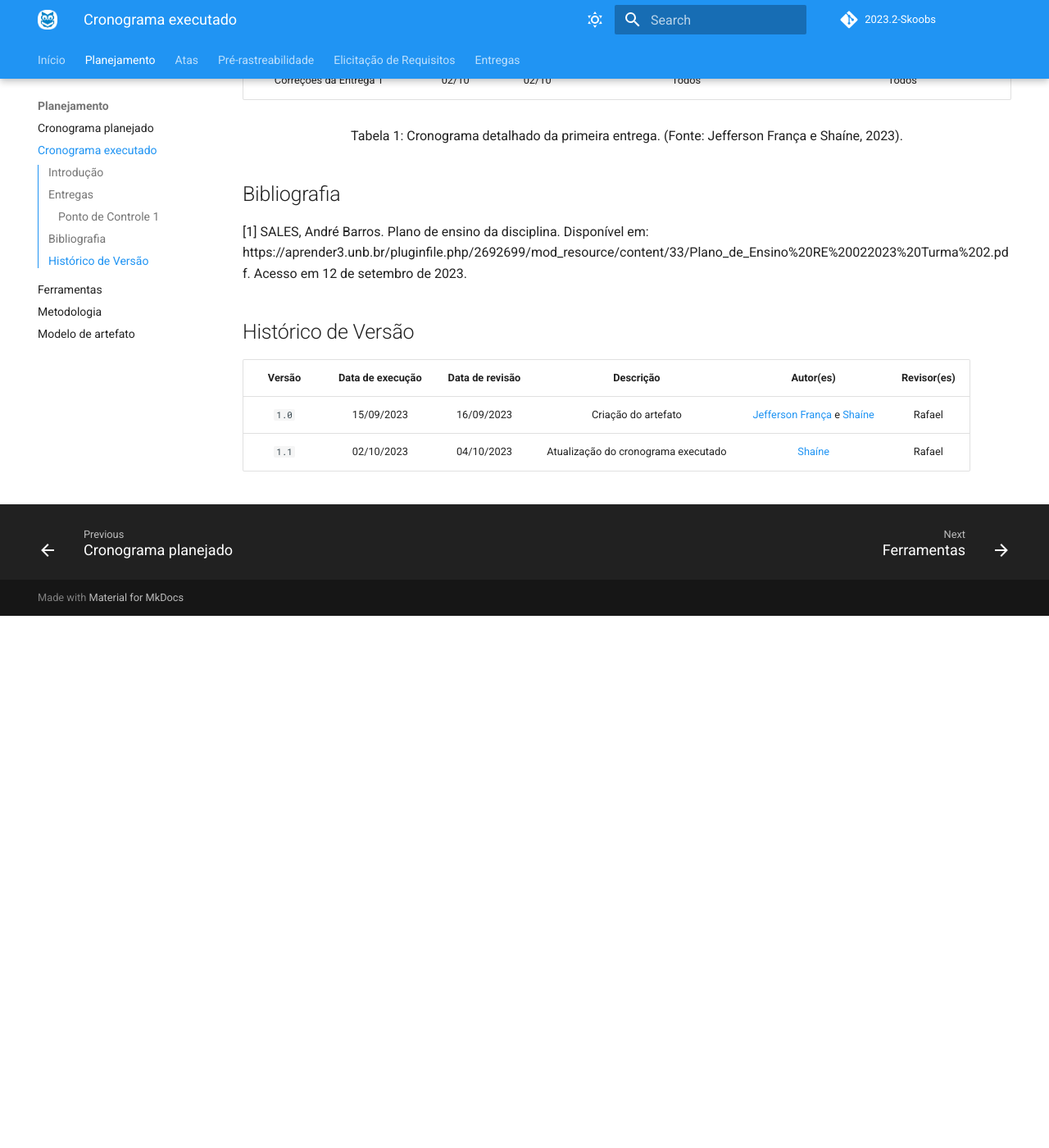
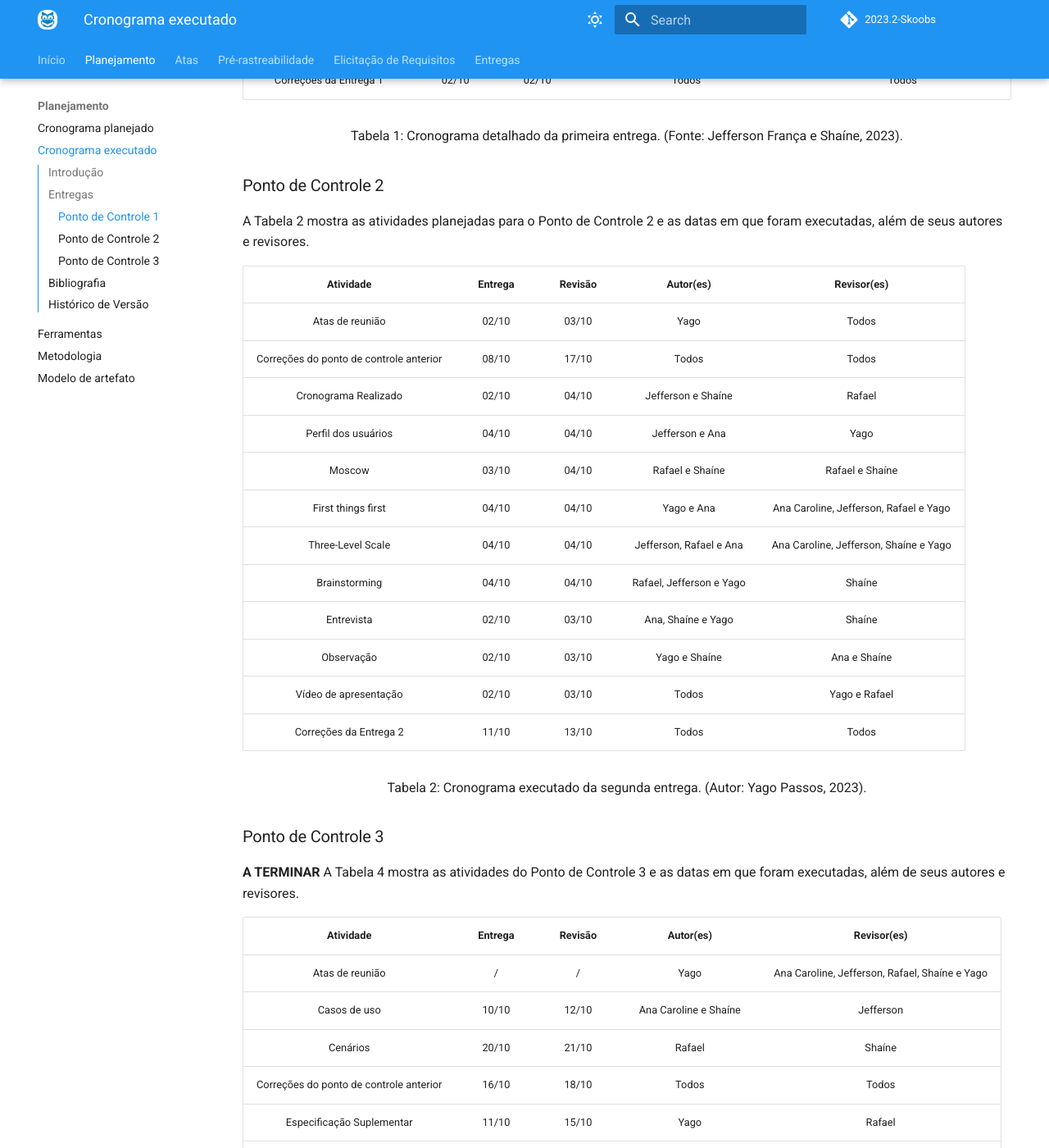
Before and after one commit to Requisitos-de-Software/2023.2-Skoob, an MkDocs documentation site: the page built from docs/planejamento/cronograma_executado.md, in a window 1280 px wide and 1400 px high, scrolled down 1224 px. Shown: the whole window at 82% size. Built offline with MkDocs 1.6.1 and Material for MkDocs 9.7.7, drawn with Linux system fonts in a browser that asks for light colours; comment, search, counter and statistics services are not loaded; before the commit the page ends 1975 px from its top, so only the background shows below that; some of the changed text lies outside the part shown.

Commit message:
Atualização do cronograma atualizado e conclusao de obs

```diff
--- a/docs/planejamento/cronograma_executado.md
+++ b/docs/planejamento/cronograma_executado.md
@@ -30,7 +30,46 @@ Na Tabela 1, podemos analisar como as tarefas foram distribuídas para a primeir
 <p> Tabela 1: Cronograma detalhado da primeira entrega. (Fonte: Jefferson França e Shaíne, 2023).</p>
 </div>
 
+### Ponto de Controle 2
+A Tabela 2 mostra as atividades planejadas para o Ponto de Controle 2 e as datas em que foram executadas, além de seus autores e revisores.
 
+|                Atividade                | Entrega | Revisão |                   Autor(es)                    |                  Revisor(es)                   |
+| :-------------------------------------: | :-----: | :-----: | :--------------------------------------------: | :--------------------------------------------: |
+|             Atas de reunião             |  02/10  |  03/10  |                      Yago                      |                     Todos                      |
+| Correções do ponto de controle anterior |  08/10  |  17/10  |                      Todos                     |                     Todos                      |
+|          Cronograma Realizado           |  02/10  |  04/10  |               Jefferson e Shaíne               |                     Rafael                     |
+|           Perfil dos usuários           |  04/10  |  04/10  |                 Jefferson e Ana                |                      Yago                      |
+|                 Moscow                  |  03/10  |  04/10  |                Rafael e Shaíne                 |                Rafael e Shaíne                 |
+|            First things first           |  04/10  |  04/10  |                   Yago e Ana                   |     Ana Caroline, Jefferson, Rafael e Yago     |
+|            Three-Level Scale            |  04/10  |  04/10  |              Jefferson, Rafael e Ana           |     Ana Caroline, Jefferson, Shaíne e Yago     |
+|              Brainstorming              |  04/10  |  04/10  |             Rafael, Jefferson e Yago           |                     Shaíne                     |
+|                Entrevista               |  02/10  |  03/10  |               Ana, Shaíne e Yago               |                     Shaíne                     |
+|                Observação               |  02/10  |  03/10  |                 Yago e Shaíne                  |                   Ana e Shaíne                 |
+|          Vídeo de apresentação          |  02/10  |  03/10  | Todos | Yago e Rafael |
+|          Correções da Entrega 2         |  11/10  |  13/10  | Todos | Todos |
+
+<div style="text-align: center">
+<p> Tabela 2: Cronograma executado da segunda entrega. (Autor: Yago Passos, 2023).</p>
+</div>
+
+### Ponto de Controle 3
+**A TERMINAR**
+A Tabela 4 mostra as atividades do Ponto de Controle 3 e as datas em que foram executadas, além de seus autores e revisores.
+
+|                Atividade                | Entrega | Revisão |            Autor(es)           |           Revisor(es)            |
+| :-------------------------------------: | :-----: | :-----: | :--------------------------------------------: | :--------------------------------------------: |
+|             Atas de reunião             |  /  |  /  |                      Yago                      | Ana Caroline, Jefferson, Rafael, Shaíne e Yago |
+|              Casos de uso               |  10/10  |  12/10  |             Ana Caroline e Shaíne              |                   Jefferson                    |
+|                Cenários                 |  20/10  |  21/10  |                     Rafael                     |                     Shaíne                     |
+| Correções do ponto de controle anterior |  16/10  |  18/10  | Todos | Todos |
+|        Especificação Suplementar        |  11/10  |  15/10  |                      Yago                      |                     Rafael                     |
+|                 Léxico                  |  20/10  |  22/10  |            Jefferson, Shaíne e Yago            |                  Ana Caroline                  |
+|          Vídeo de apresentação          |  23/10  |  23/10  | Todos | Todos |
+|         Correções da Entrega 3          |  30/10  |  03/11  | Todos | Todos |
+
+<div style="text-align: center">
+<p> Tabela 4: Cronograma executado da terceira entrega. (Fonte: , 2023).</p>
+</div>
 ## Bibliografia
 
 [1] SALES, André Barros. Plano de ensino da disciplina. Disponível em: https://aprender3.unb.br/pluginfile.php/2692699/mod_resource/content/33/Plano_de_Ensino%20RE%20022023%20Turma%202.pdf. Acesso em 12 de setembro de 2023.
@@ -41,3 +80,4 @@ Na Tabela 1, podemos analisar como as tarefas foram distribuídas para a primeir
 | :----: | :--------------: | :-------------: | :-----------------: | :-----------------------------------------------------------------------------------------: | :---------: |
 | `1.0`  |    15/09/2023    |   16/09/2023    | Criação do artefato | [Jefferson França](https://github.com/Frans6) e [Shaíne](https://github.com/ShaineOliveira) |   Rafael    |
 | `1.1`  |    02/10/2023    |   04/10/2023    | Atualização do cronograma executado | [Shaíne](https://github.com/ShaineOliveira) |   Rafael    |
+| `1.2`  |    17/10/2023    |   18/10/2023    | Adicionando Tabelas do ponto 2 e 3 | [Yago](https://github.com/yagompassos) |   Rafael    |
```
Also changed, not shown: docs/elicitacao/observacao.md (+1 -0 lines), docs/elicitacao/three_level_scale.md (+2 -2 lines).
